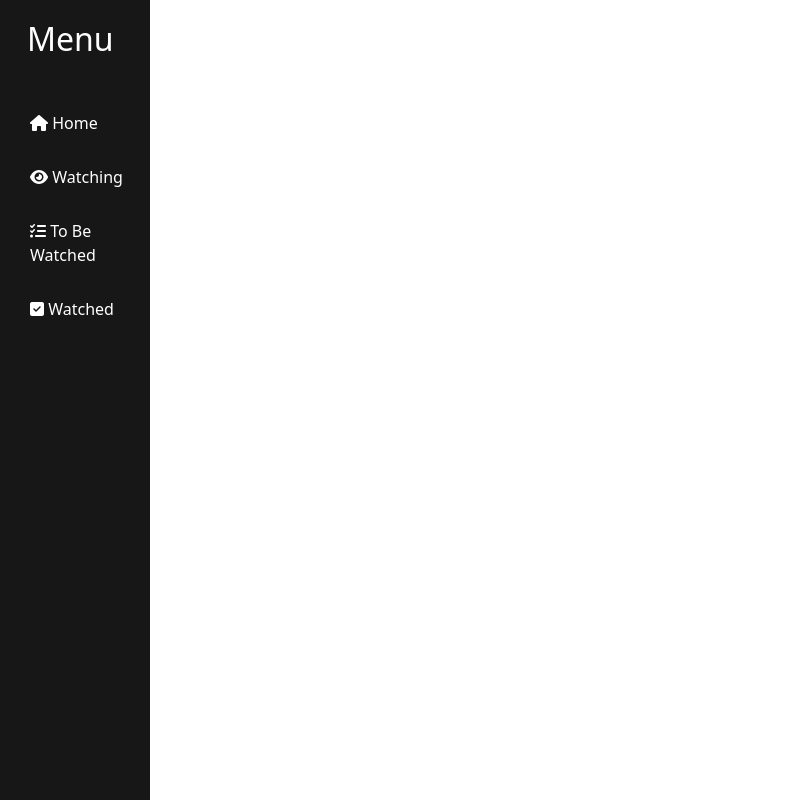
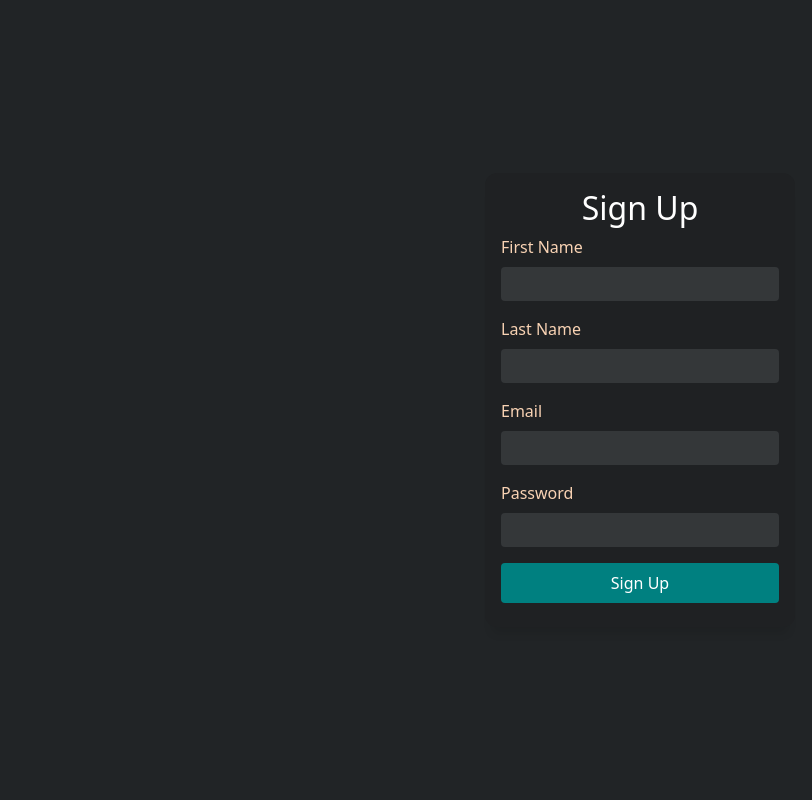
Before and after one commit to rei-cher/movie_tasks, a React (Create React App) app: page /register in a window 1280 px wide. Shown: the whole page, without its empty margins (0-812 px from the left). Built offline with nearby package versions, Linux system fonts and the light colour scheme.

Commit message:
Signup and Login

```diff
--- a/package.json
+++ b/package.json
@@ -3,6 +3,7 @@
   "version": "0.1.0",
   "private": true,
   "dependencies": {
+    "@chakra-ui/react": "^2.8.2",
     "@fortawesome/fontawesome-free": "^6.5.1",
     "@fortawesome/fontawesome-svg-core": "^6.5.1",
     "@fortawesome/free-brands-svg-icons": "^6.5.1",
@@ -17,12 +18,14 @@
     "dotenv": "^16.4.5",
     "express": "^4.18.2",
     "font-awesome": "^4.7.0",
+    "formik": "^2.4.5",
     "pg": "^8.11.3",
     "react": "^18.2.0",
     "react-dom": "^18.2.0",
     "react-router-dom": "^6.22.1",
     "react-scripts": "5.0.1",
-    "web-vitals": "^2.1.4"
+    "web-vitals": "^2.1.4",
+    "yup": "^1.3.3"
   },
   "scripts": {
     "start": "react-scripts start",
--- a/src/App.js
+++ b/src/App.js
@@ -1,23 +1,35 @@
-import React from 'react';
-import {BrowserRouter as Router, Routes, Route} from 'react-router-dom';
+import React, { useState } from 'react';
+import {BrowserRouter as Router, Routes, Route, Navigate} from 'react-router-dom';
 import './App.css';
 import Sidebar from './components/sidebar/Sidebar';
 import Home from './components/home/Home';
 import Watching from './components/watching/Watching';
 import Watched from './components/watched/Watched';
 import ToBeWatched from './components/to_be_watched/ToBeWatched'
+import Login from './components/login/Login';
+import Signup from './components/signup/Signup';
 
 function App() {
+  const [isLoggedIn, setIsLoggedIn] = useState(false);
+
+  const handleLogin = (username, password) => {
+    console.log('Attemting to log in with: ', username, password);
+
+    setIsLoggedIn(true);
+  }
+
   return (
     <Router>
-        <Sidebar/>
-        <Routes>
-          <Route path='/home' element={<Home/>}/>
-          <Route path='/watching' element={<Watching userEmail={'p4shage@gmail.com'}/>}/>
-          <Route path='/to-be-watched' element={<ToBeWatched userEmail={'p4shage@gmail.com'}/>}/>
-          <Route path='/watched' element={<Watched userEmail={'p4shage@gmail.com'}/>}/>
-          <Route path='/' element={<Home/>}/>
-        </Routes>
+      {isLoggedIn && <Sidebar/>}
+      <Routes>
+        <Route path='/' element={!isLoggedIn ? <Login onLogin={handleLogin}/> : <Navigate to="/home"/>}/>
+        <Route path='/register' element={!isLoggedIn ? <Signup/> : <Navigate to="/home"/>}/>
+        <Route path='/home' element={isLoggedIn ? <Home/> : <Navigate to="/"/>}/>
+        <Route path='/watching' element={<Watching userEmail={'p4shage@gmail.com'}/>}/>
+        <Route path='/to-be-watched' element={<ToBeWatched userEmail={'p4shage@gmail.com'}/>}/>
+        <Route path='/watched' element={<Watched userEmail={'p4shage@gmail.com'}/>}/>
+        <Route path='*' element={<Navigate to={isLoggedIn ? "/home" : "/"}/>}/>
+      </Routes>
     </Router>
   );
 }
--- /dev/null
+++ b/src/components/login/Login.js
@@ -0,0 +1,79 @@
+import React, {useState} from "react";
+import { Link, useNavigate } from "react-router-dom";
+
+import './LoginPage.css';
+
+const Login = ({onLogin}) => {
+  const [username, setUsername] = useState('');
+  const [password, setPassword] = useState('');
+  const navigate = useNavigate();
+
+  const handleSubmit = async (event) =>{
+    event.preventDefault();
+
+    try{
+      const response = await fetch('http://localhost:5000/api/login',{
+        method:'POST',
+        headers:{
+          'Content-type': 'application/json',
+        },
+        body: JSON.stringify({
+          email: username,
+          password: password,
+        }),
+      });
+
+      const data = await response.json();
+
+      if (response.ok){
+        navigate('/home');
+      }
+      else{
+        alert(data.message || 'Login failed');
+      }
+    } catch (err){
+      console.error('Login error: ', err);
+      alert('An error occured. Please try again');
+    }
+
+    onLogin(username, password);
+  }
+
+  return(
+    <div className="login-container">
+      <form onSubmit={handleSubmit} className="login-form">
+        <h2>Log In</h2>
+
+        <div className="form-group">
+          <label htmlFor="username">Username</label>
+          <input
+            type="text"
+            id='username'
+            value={username}
+            onChange={(e) => setUsername(e.target.value)}
+            required
+          />
+        </div>
+
+        <div className="form-group">
+          <label htmlFor="password">Password</label>
+          <input
+            type='password'
+            if='password'
+            value={password}
+            onChange={(e) => setPassword(e.target.value)}
+            required
+          />
+        </div>
+
+        <div className="form-actio">
+          <button type="submit" className="login-button">Login</button>
+          <Link to="/register" className="register-button">Sign Up</Link>
+        </div>
+
+      </form>
+    </div>
+  )
+}
+
+export default Login
--- /dev/null
+++ b/src/components/login/LoginPage.css
@@ -0,0 +1,88 @@
+.login-container {
+    min-height: 100vh;
+    display: flex;
+    justify-content: center;
+    align-items: center;
+    background-color: #212426;
+}
+
+.login-form {
+    padding: 1rem;
+    margin: 50px auto;
+    border-radius: 12px;
+    box-shadow: 0px 13px 10px -7px rgba(0, 0, 0, 0.1);
+    background: #1f2123;
+    display: flex;
+    flex-direction: column;
+    width: 310px;
+}
+
+.login-form h2{
+    text-align: center;
+    color: white;
+}
+
+.form-group label {
+    display: block;
+    color: #f9d3b4;
+    margin-bottom: 0.5rem;
+}
+
+.form-group input {
+    width: 100%;
+    border: none;
+    padding-bottom: 10px;
+    border-radius: 4px;
+    margin-bottom: 1rem;
+    background: #343739;
+    color: #f0f0f0;
+    font-size: 1rem;
+}
+
+.login-button, .register-button {
+    border: none;
+    width: 100%;
+    padding: 0.5rem 1rem;
+    border-radius: 4px;
+    color: white;
+    font-size: 1rem;
+    cursor: pointer;
+    text-align: center;
+    text-decoration: none;
+    margin-bottom: 0.5rem;
+}
+
+.login-button{
+    background-color: rgb(0,128,128);
+}
+
+.register-button {
+    background-color: rgb(30, 55, 124);
+}
+
+.login-button:hover {
+    background-color: rgb(12, 77, 77);
+    transition-delay: 0.1s;
+}
+
+.register-button:hover{
+    background-color: rgb(22, 40, 92);
+    transition-delay: 0.1s;
+}
+
+.register-button {
+    display: inline-block;
+    width: 100%;
+    box-sizing: border-box;
+}
+
+@media screen and (max-width: 600px) {
+    .login-form {
+        padding: 2rem;
+        width: 100%;
+    }
+
+    .form-group input, .login-button, .register-button {
+        padding: 0.5rem;
+    }
+}
--- /dev/null
+++ b/src/components/signup/Signup.css
@@ -0,0 +1,71 @@
+.signup-container {
+    min-height: 100vh;
+    display: flex;
+    justify-content: center;
+    align-items: center;
+    background-color: #212426; /* Keeping the background consistent with the login page */
+}
+
+.signup-form {
+    padding: 1rem;
+    margin: 50px auto;
+    border-radius: 12px;
+    box-shadow: 0px 13px 10px -7px rgba(0, 0, 0, 0.1);
+    background: #1f2123; /* Consistent with the login form */
+    display: flex;
+    flex-direction: column;
+    width: 310px; /* Matching the width */
+}
+
+.signup-form h2 {
+    text-align: center;
+    color: white; /* Consistent heading color */
+}
+
+.form-group label {
+    display: block;
+    color: #f9d3b4; /* Matching the label color */
+    margin-bottom: 0.5rem;
+}
+
+.form-group input {
+    width: 100%;
+    border: none;
+    padding-bottom: 10px;
+    border-radius: 4px;
+    margin-bottom: 1rem;
+    background: #343739; /* Input background color */
+    color: #f0f0f0; /* Input text color */
+    font-size: 1rem;
+}
+
+/* Utilizing the same button styles for consistency */
+.signup-button {
+    border: none;
+    width: 100%;
+    padding: 0.5rem 1rem;
+    border-radius: 4px;
+    background-color: rgb(0,128,128); /* Teal color to match the login button */
+    color: white;
+    font-size: 1rem;
+    cursor: pointer;
+    text-align: center;
+    text-decoration: none;
+    margin-bottom: 0.5rem; /* Space between button and possibly other elements or messages */
+}
+
+.signup-button:hover {
+    background-color: rgb(12, 77, 77); /* Darker shade on hover */
+    transition: background-color 0.3s ease; /* Smooth transition for hover effect */
+}
+
+@media screen and (max-width: 600px) {
+    .signup-form {
+        padding: 2rem;
+        width: 100%; /* Full width for smaller screens */
+    }
+
+    .form-group input, .signup-button {
+        padding: 0.5rem; /* Adjusted padding for smaller screens */
+    }
+}
--- /dev/null
+++ b/src/components/signup/Signup.js
@@ -0,0 +1,99 @@
+import React, {useState} from 'react';
+import {useNavigate} from 'react-router-dom';
+
+import './Signup.css';
+
+const Signup = () => {
+  const [email, setEmail] = useState('');
+  const [password, setPassword] = useState('');
+  const [firstName, setFirstName] = useState('');
+  const [lastName, setLastName] = useState('');
+  const navigate = useNavigate();
+
+  const handleSubmit = async (event) =>{
+    event.preventDefault();
+
+    try{
+      const response = await fetch('http://localhost:5000/api/register', {
+        method: 'POST',
+        headers: {
+          'Content-Type': 'application/json',
+        },
+        body: JSON.stringify({
+          email,
+          password,
+          firstName,
+          lastName,
+        }),
+      });
+
+      if (response.ok){
+        navigate('/home');
+      }
+      else{
+        const errorText = await response.text();
+        alert(`Registration failed: ${errorText}`);
+      }
+    } catch (err){
+      console.error('Registration error: ', err);
+      alert('Failed to register. Please try again');
+    }
+  }
+
+  return (
+    <div className='signup-container'>
+      <form onSubmit={handleSubmit} className='signup-form'>
+        <h2>Sign Up</h2>
+
+        <div className='form-group'>
+          <label htmlFor='firstName'>First Name</label>
+          <input
+            type="text"
+            id="firstName"
+            value={firstName}
+            onChange={(e) => setFirstName(e.target.value)}
+            required
+          />
+        </div>
+
+        <div className='form-group'>
+          <label htmlFor='lastName'>Last Name</label>
+          <input
+            type="text"
+            id="lastName"
+            value={lastName}
+            onChange={(e) => setLastName(e.target.value)}
+            required
+          />
+        </div>
+
+        <div className='form-group'>
+          <label htmlFor='email'>Email</label>
+          <input
+            type="text"
+            id="email"
+            value={email}
+            onChange={(e) => setEmail(e.target.value)}
+            required
+          />
+        </div>
+
+        <div className='form-group'>
+          <label htmlFor='password'>Password</label>
+          <input
+            type="password"
+            id="password"
+            value={password}
+            onChange={(e) => setPassword(e.target.value)}
+            required
+          />
+        </div>
+
+        <button type='submit' className='signup-button'>Sign Up</button>
+
+      </form>
+    </div>
+  )
+}
+
+export default Signup;
--- a/src/index.js
+++ b/src/index.js
@@ -8,7 +8,7 @@ import 'bootstrap/dist/css/bootstrap.min.css';
 const root = ReactDOM.createRoot(document.getElementById('root'));
 root.render(
   <React.StrictMode>
-    <App />
+      <App />
   </React.StrictMode>
 );
 
```
Also changed, not shown: 1 other file (tests, documents, lock files or other folders).
